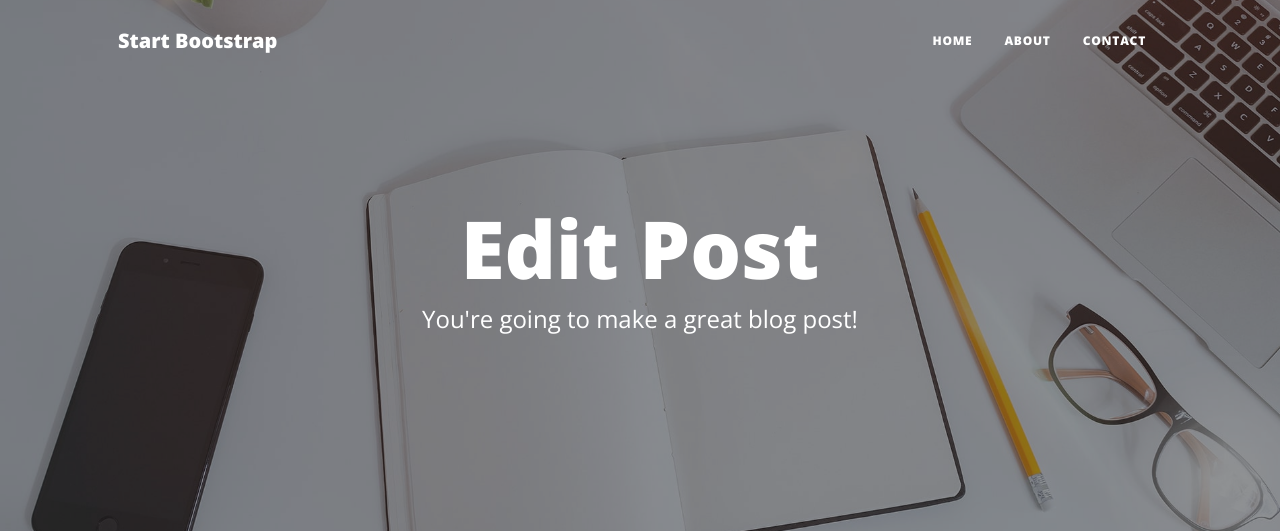
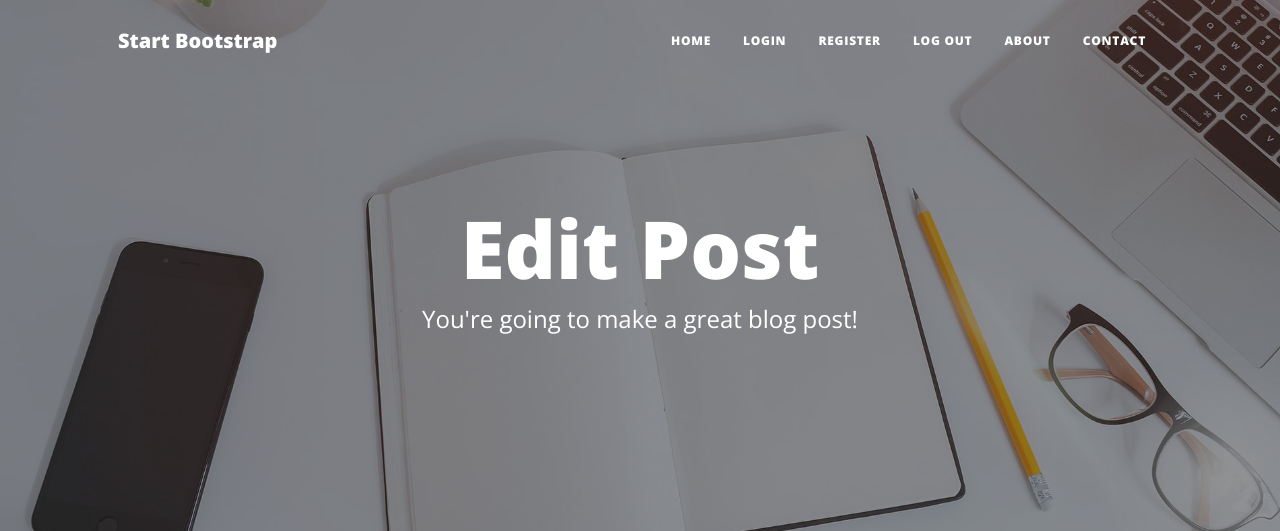
Before and after one commit to celinaczy/flask-blog, a Flask app: page /edit-post/1 in a window 1280 px wide. Shown: the top 531 px of the page. Run offline with Flask 3, Linux system fonts and the light colour scheme; data comes from the database, SQL or seed files in the repository; parts of the project's set-up code (start-up, migrations or seed data) failed here and were passed over; some libraries are stand-ins or nearby versions.

Commit message:
add login form

```diff
--- a/forms.py
+++ b/forms.py
@@ -20,6 +20,9 @@ class RegisterForm(FlaskForm):
     submit = SubmitField("Register")
 
 # TODO: Create a LoginForm to login existing users
-
+class LoginForm(FlaskForm):
+    username = StringField("Username", validators=[DataRequired()])
+    password = StringField("Password", validators=[DataRequired()])
+    submit = SubmitField("Register")
 
 # TODO: Create a CommentForm so users can leave comments below posts
--- a/main.py
+++ b/main.py
@@ -5,6 +5,9 @@ from sqlalchemy.orm import DeclarativeBase, Mapped, mapped_column
 from sqlalchemy import Integer, String, Text
 from flask_ckeditor import CKEditor
 from datetime import date
+from werkzeug.security import generate_password_hash
+from flask_login import UserMixin, login_user, LoginManager, current_user, logout_user
+
 
 # Import forms from the forms.py
 from forms import PostForm, RegisterForm, LoginForm
@@ -88,7 +91,7 @@ def register():
 def login():
     form = LoginForm()
 
-    return render_template("login.html")
+    return render_template("login.html", form=form)
 
 
 @app.route('/logout')
--- a/templates/header.html
+++ b/templates/header.html
@@ -66,6 +66,28 @@
                 >Home</a
               >
             </li>
+                        <!-- TODO: Only show Login/Register if user is logged out. Otherwise show "Log Out" -->
+            <li class="nav-item">
+              <a
+                class="nav-link px-lg-3 py-3 py-lg-4"
+                href="{{ url_for('login') }}"
+                >Login</a
+              >
+            </li>
+            <li class="nav-item">
+              <a
+                class="nav-link px-lg-3 py-3 py-lg-4"
+                href="{{ url_for('register') }}"
+                >Register</a
+              >
+            </li>
+            <li class="nav-item">
+              <a
+                class="nav-link px-lg-3 py-3 py-lg-4"
+                href="{{ url_for('logout') }}"
+                >Log Out</a
+              >
+            </li>
             <li class="nav-item">
               <a
                 class="nav-link px-lg-3 py-3 py-lg-4"
```
Also changed, not shown: templates/login.html (added, +33 -0 lines).
